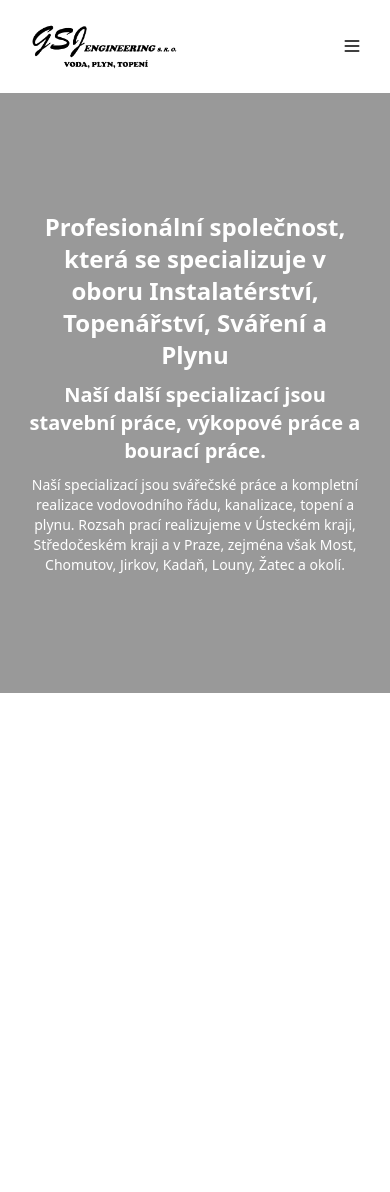
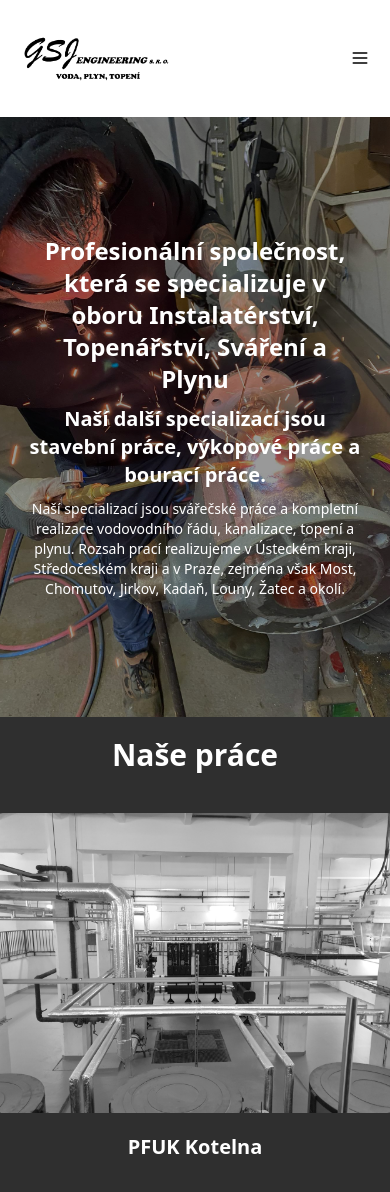
Before and after one commit to Johny9020/GSJReact, a React (Vite) app: page / in a window 390 px wide. Shown: the top 1192 px of the page. Before the commit the page ends 844 px from the top, so only its background shows below. Built offline with nearby package versions, Linux system fonts and the light colour scheme.

Commit message:
fix: Fixed responsiveness  for mobile devices

```diff
--- a/src/App.tsx
+++ b/src/App.tsx
@@ -1,7 +1,7 @@
 import {Navbar} from './components/Navbar'
 import {Header} from "./components/Header";
 import {Card} from "./components/Card.tsx";
-import {getImage} from './utils/utils.tsx';
+import {getImageHref} from "./utils/utils.tsx";
 
 function App() {
     return (
@@ -9,16 +9,17 @@ function App() {
             <Navbar/>
             <Header/>
 
-            {/*<div className="flex flex-col items-center pt-5 gap-5 bg-[#2F2F2F] text-white">*/}
-            {/*    <h1 className='font-bold text-2xl'>Naše Reference</h1>*/}
-            {/*    <div className="lg:flex gap-10 justify-between">*/}
-            {/*        <Card name='PFUK Kotelna' image={getImage('kotelna1', 'jpeg')}/>*/}
-            {/*        <Card name='Administrativní Budova Na Pankráci 30' image={getImage('kotelna2', 'jpg')}/>*/}
-            {/*        <Card name='Kotelna Vápenná' image={getImage('kotelna3', 'jpg')}/>*/}
-            {/*    </div>*/}
-            {/*</div>*/}
+            <div className='flex flex-col pt-5 bg-[#2F2F2F] text-white gap-10'>
+                <h1 className='text-3xl font-bold text-center'>Naše práce</h1>
+                <div className='flex flex-col md:flex-row md:justify-center md:gap-5'>
+                    <Card name='PFUK Kotelna' image={getImageHref('kotelna1', 'jpeg')}/>
+                    <Card name='PFUK Kotelna' image={getImageHref('kotelna2', 'jpg')}/>
+                    <Card name='PFUK Kotelna' image={getImageHref('kotelna3', 'jpg')}/>
+                </div>
+            </div>
+
         </>
-    )
+    );
 }
 
 export default App
--- a/src/components/Card.tsx
+++ b/src/components/Card.tsx
@@ -5,11 +5,10 @@ type CardInformation = {
 
 export function Card({name, image}: CardInformation) {
     return (
-        <div className="flex gap-10 pb-10">
-            <div
-                className="flex flex-col justify-center items-center xl:w-[400px] h-[400px] gap-5">
+        <div className="flex flex-col items-center">
+            <div className="flex flex-col w-[400px] h-[500px] gap-5 md:w-[230px] lg:w-[320px] xl:w-[400px]">
                 <img src={image} alt="Nothing to show here"
-                     className="transition-all rounded-lg w-full h-[300px] grayscale hover:grayscale-0 hover:-translate-y-2"/>
+                     className="transition-all rounded-lg w-full h-[300px] bg-contain bg-center grayscale hover:grayscale-0 hover:-translate-y-2"/>
                 <h1 className="text-xl font-bold text-center">{name}</h1>
             </div>
         </div>
--- a/src/components/Header.tsx
+++ b/src/components/Header.tsx
@@ -1,10 +1,8 @@
-import {getImage} from "../utils/utils.tsx";
-
 export function Header() {
     return (
         <div
             className={`flex flex-col w-full h-[600px] items-center justify-center p-7 gap-2.5
-            text-center bg-cover bg-center bg-[url('${getImage('autogen', 'jpg')}')]
+            text-center bg-cover bg-center bg-[url('./assets/autogen.jpg')]
             bg-black bg-blend-color bg-opacity-40 text-white`}>
 
             <div>
--- a/src/components/Navbar.tsx
+++ b/src/components/Navbar.tsx
@@ -7,8 +7,8 @@ export function Navbar() {
     const [showingMenu, setShowMenu] = useState(false)
 
     return (
-        <div className='flex flex-col p-2'>
-            <div className='flex justify-between items-center p-2.5'>
+        <div className='flex flex-col'>
+            <div className='flex justify-between items-center p-2.5 mb-5 mt-5 lg:mb-2 lg:mt-2'>
                 <div className='flex-shrink-0 h-auto w-[200px] md:w-[250px] lg:w-[300px]'>
                     <img src={logo} alt='Testing'/>
                 </div>
@@ -27,7 +27,8 @@ export function Navbar() {
             </div>
 
             {showingMenu && (
-                <div className='sm:hidden flex flex-col items-center gap-1.5 bg-gray-400 text-white p-2.5'>
+                <div
+                    className='sm:hidden flex flex-col items-center gap-1.5 bg-gray-400 text-white p-2.5'>
                     <Button variant='link_bg' size='link' className='w-full'>Home</Button>
                     <Button variant='link_bg' size='link' className='w-full'>Kontakt</Button>
                     <Button variant='link_bg' size='link' className='w-full'>Fotogalerie</Button>
```
